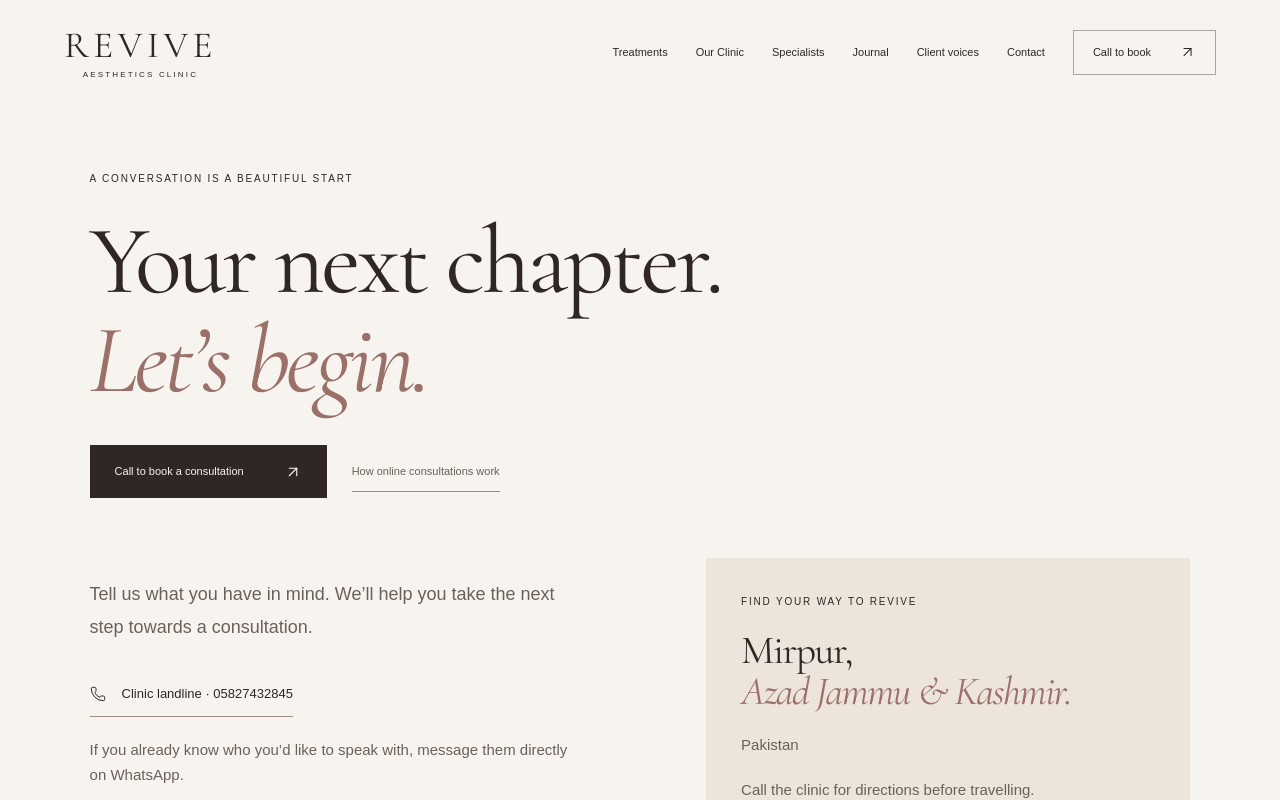
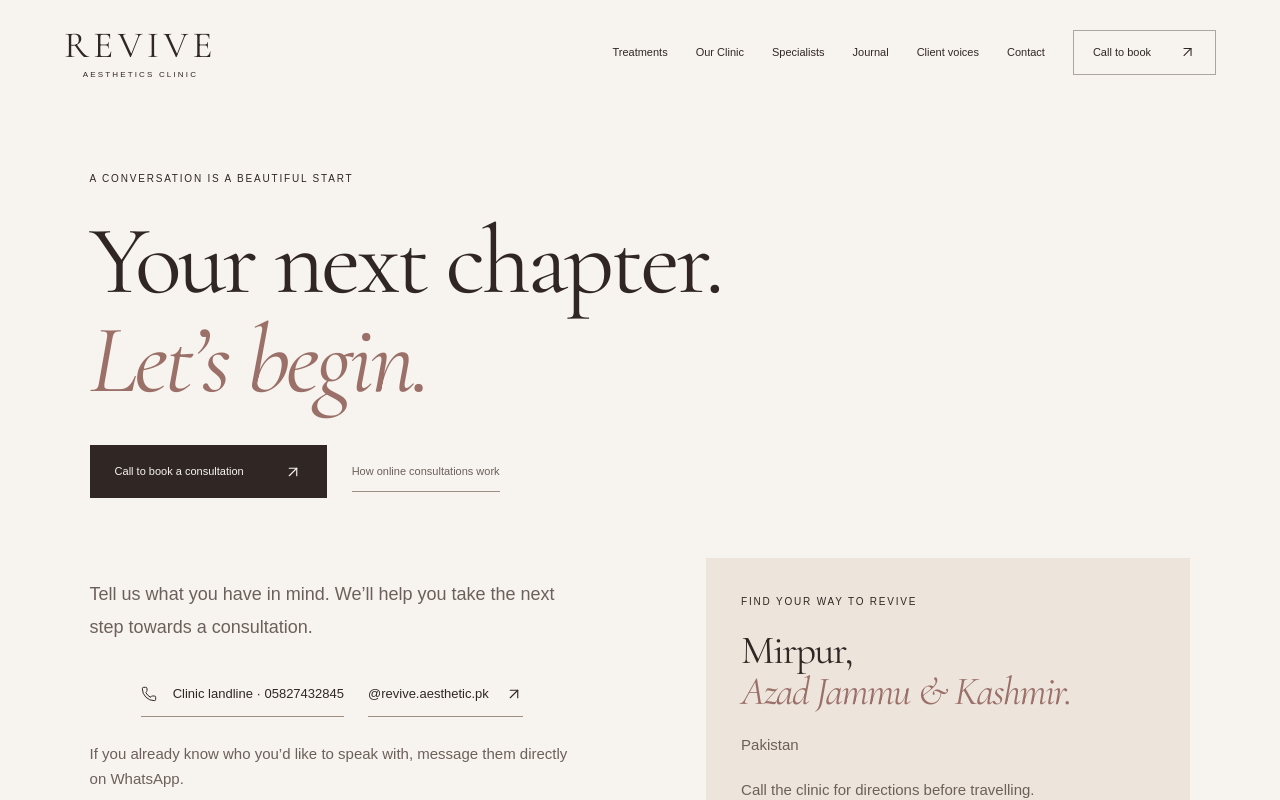
Before and after one commit to szaib-dev/reviveaestheticclinicmirpur, a Next.js app: page /contact in a window 1280 px wide. Shown: the top 800 px of the page. Built offline with nearby package versions, Linux system fonts and the light colour scheme.

Commit message:
Center clinic introduction and space contact links

```diff
--- a/app/about/page.tsx
+++ b/app/about/page.tsx
@@ -1,2 +1,2 @@
 import ClinicPhotos from '@/components/ClinicPhotos';
-import {meta} from '@/lib/seo';export const metadata=meta('Our Clinic & Philosophy','Get to know Revive Aesthetics Clinic in Mirpur, AJK: individual conversations, considered care and realistic expectations.','/about');export default function Page(){return <div className="section page"><span className="eyebrow">OUR CLINIC · MIRPUR, AJK</span><h1>A more personal<br/><em>kind of care.</em></h1><div className="clinic-about-copy"><h2>We begin<br/>by listening.</h2><p>Revive brings skin, aesthetics, hair and wellness consultations together in Mirpur, Azad Jammu & Kashmir.</p><p>Our approach starts with what matters to you. We believe there should be space to discuss your concerns, understand the options and make a decision without pressure.</p><h3>Your pace. Your decision.</h3><p>A consultation is an opportunity to ask questions. Discuss the proposed treatment, who will provide it, their qualifications, risks and alternatives before deciding what comes next.</p></div><section className="clinic-gallery"><h2>Inside Revive</h2><ClinicPhotos/></section></div>}
+import {meta} from '@/lib/seo';export const metadata=meta('Our Clinic & Philosophy','Get to know Revive Aesthetics Clinic in Mirpur, AJK: individual conversations, considered care and realistic expectations.','/about');export default function Page(){return <div className="section page clinic-about"><header className="clinic-about-intro"><span className="eyebrow">OUR CLINIC · MIRPUR, AJK</span><h1>A more personal<em>kind of care.</em></h1></header><div className="clinic-about-copy"><h2>We begin by listening.</h2><p>Revive brings skin, aesthetics, hair and wellness consultations together in Mirpur, Azad Jammu & Kashmir.</p><p>Our approach starts with what matters to you. We believe there should be space to discuss your concerns, understand the options and make a decision without pressure.</p><h3>Your pace. Your decision.</h3><p>A consultation is an opportunity to ask questions. Discuss the proposed treatment, who will provide it, their qualifications, risks and alternatives before deciding what comes next.</p></div><section className="clinic-gallery"><h2>Inside Revive</h2><ClinicPhotos/></section></div>}
--- a/app/interaction.css
+++ b/app/interaction.css
@@ -94,3 +94,36 @@ html[data-menu-open=true] { background: #302725; }
 .clinic-practical { grid-template-columns: 1fr 1.3fr 1fr; }
 
 .drawer-contact .practitioner-contacts a span { overflow-wrap: anywhere; }
+
+.clinic-about-intro, .clinic-about-copy, .clinic-about .clinic-gallery > h2 {
+  text-align: center;
+}
+.clinic-about-intro h1 {
+  font-size: clamp(46px, 7.5vw, 130px);
+  margin-inline: auto;
+  text-wrap: balance;
+}
+.clinic-about-copy {
+  max-width: 680px;
+  margin: clamp(36px, 5vw, 72px) auto 0;
+}
+.clinic-about-copy h2 {
+  font-size: clamp(38px, 5vw, 76px);
+  text-wrap: balance;
+}
+.clinic-about-copy p {
+  margin-inline: auto;
+}
+.contact-channels {
+  display: flex;
+  flex-wrap: wrap;
+  justify-content: center;
+  align-items: center;
+  gap: 8px 24px;
+  margin-block: 16px 24px;
+}
+.contact-channels .text-link {
+  margin: 0;
+  min-height: 44px;
+  font-size: 13px;
+}
```
Also changed, not shown: app/contact/page.tsx (+1 -1 lines).
